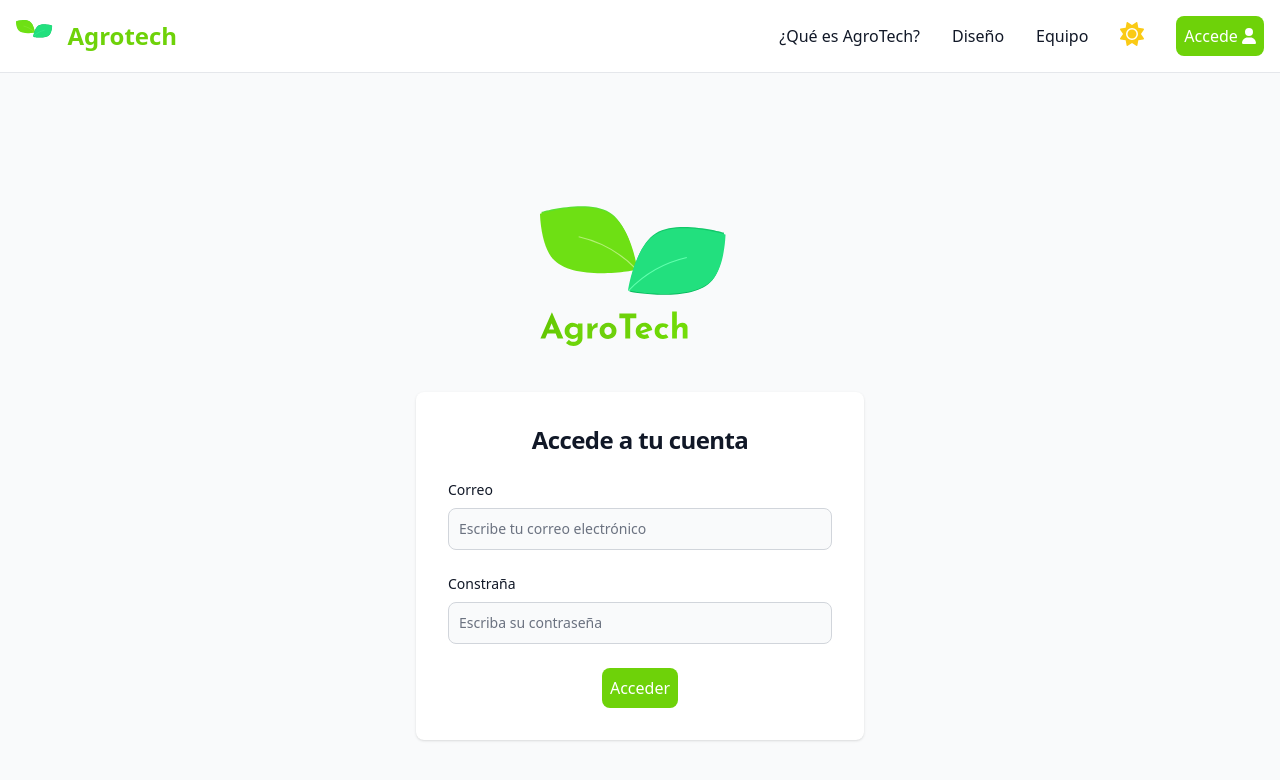
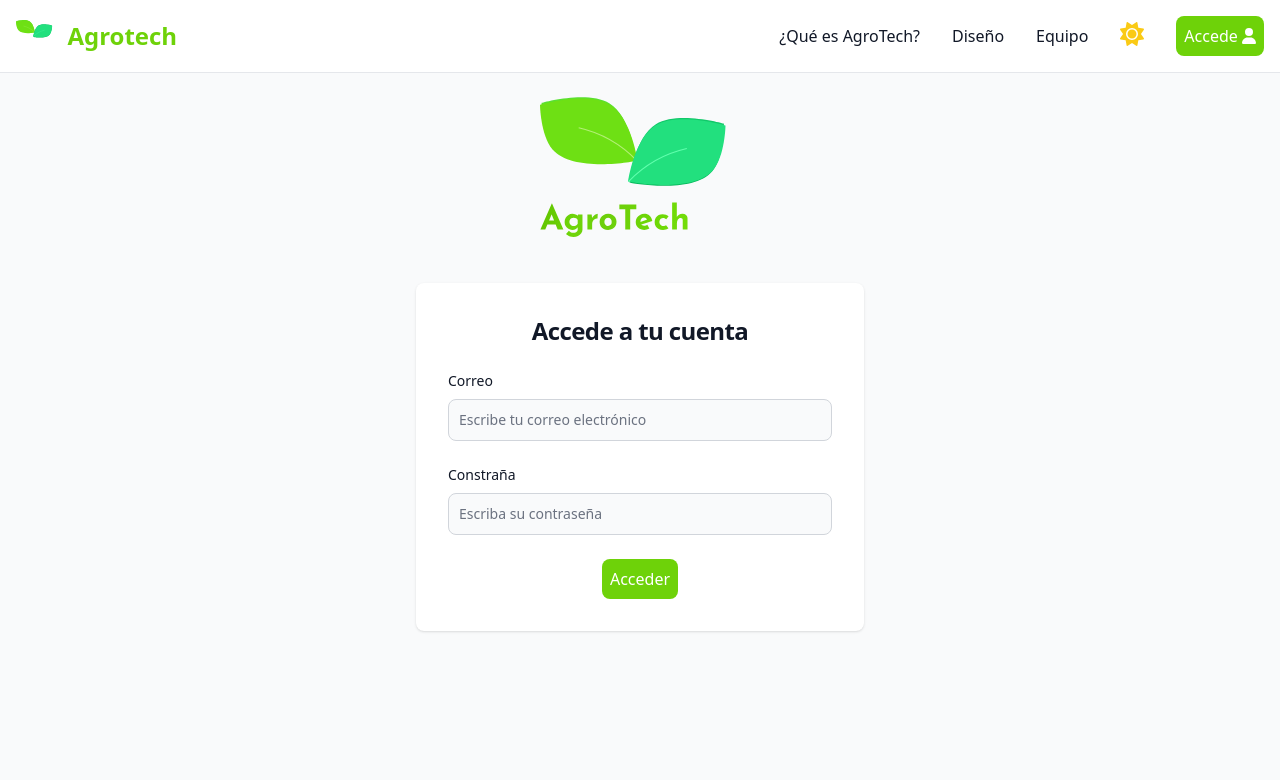
Before and after one commit to edux04/weather_pulse, a Vue app: page /login in a window 1280 px wide. Shown: the top 780 px of the page. Built offline with nearby package versions, Linux system fonts and the light colour scheme; no server answers.

Commit message:
ajuste de las pantallas de auth a 100vh

```diff
--- a/src/views/LoginView.vue
+++ b/src/views/LoginView.vue
@@ -40,10 +40,8 @@
 </script>
 
 <template>
-  <section class="bg-gray-50 dark:bg-gray-900">
-    <div
-      class="flex flex-col items-center justify-center px-6 py-8 mx-auto md:h-screen lg:py-0"
-    >
+  <section class="bg-gray-50 dark:bg-gray-900 h-screen">
+    <div class="flex flex-col items-center justify-center mx-auto pt-6">
       <RouterLink
         class="flex items-center mb-6 text-2xl font-semibold text-gray-900 dark:text-white"
         to="/"
--- a/src/views/RegisterView.vue
+++ b/src/views/RegisterView.vue
@@ -37,10 +37,8 @@
 </script>
 
 <template>
-  <section class="bg-gray-50 dark:bg-gray-900">
-    <div
-      class="flex flex-col items-center justify-center px-6 py-8 mx-auto md:h-screen lg:py-0"
-    >
+  <section class="bg-gray-50 dark:bg-gray-900 h-screen">
+    <div class="flex flex-col items-center justify-center mx-auto pt-6">
       <RouterLink
         class="flex items-center mb-6 text-2xl font-semibold text-gray-900 dark:text-white"
         to="/"
```
